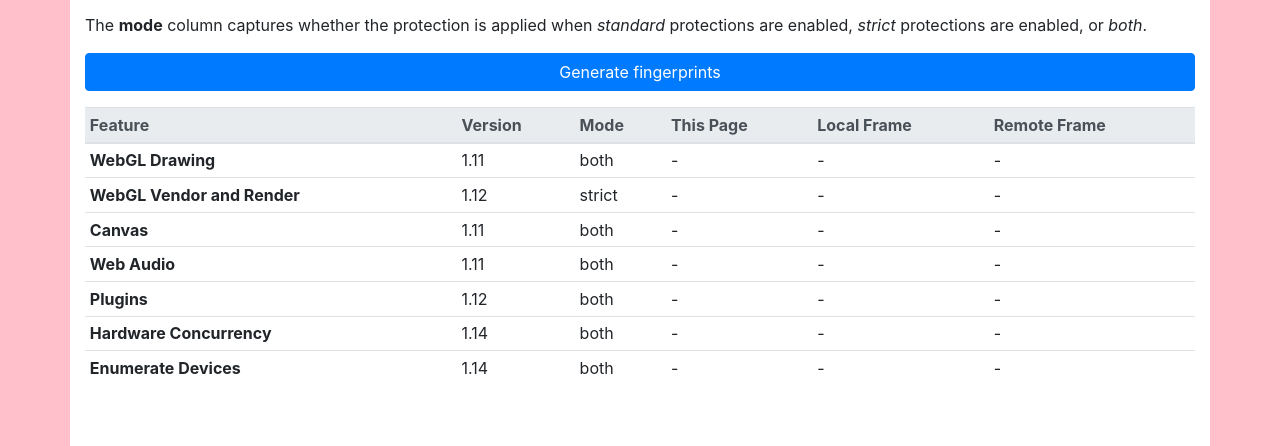
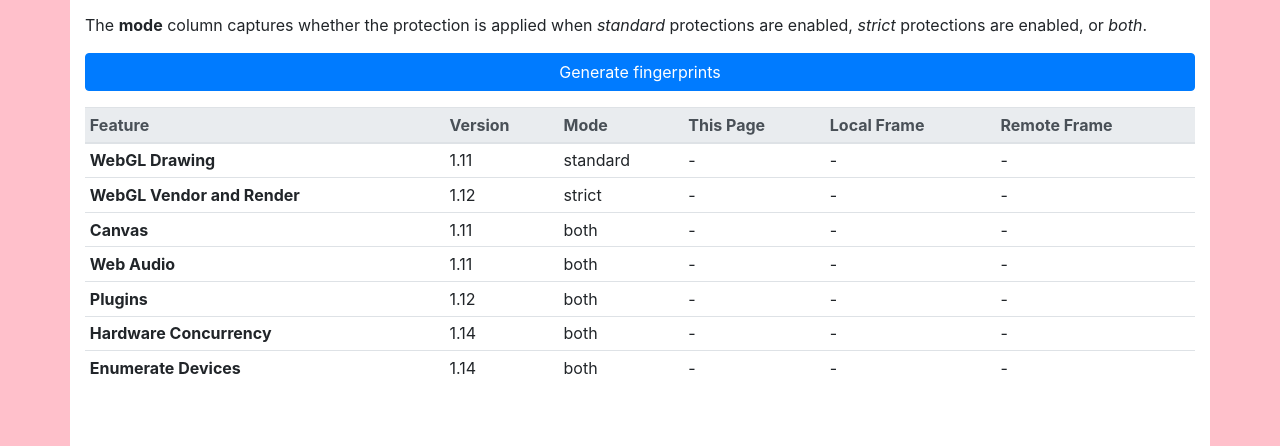
Before and after one commit to brave-experiments/qa-test-pages, a website: page farbling.html in a window 1280 px wide. Shown: the part 648-1094 px from the top of the page. Drawn offline with Linux system fonts and the light colour scheme.

Commit message:
update the text for the WebGl test, so that its clear the protection should only be there in "standard" mode

```diff
--- a/farbling.html
+++ b/farbling.html
@@ -85,7 +85,7 @@
               <tr>
                 <th scope="row">WebGL Drawing</th>
                 <td>1.11</td>
-                <td>both</td>
+                <td>standard</td>
                 <td class="local-value value-webgl">-</td>
                 <td class="local-frame-value value-webgl">-</td>
                 <td class="remote-frame-value value-webgl">-</td>
```
